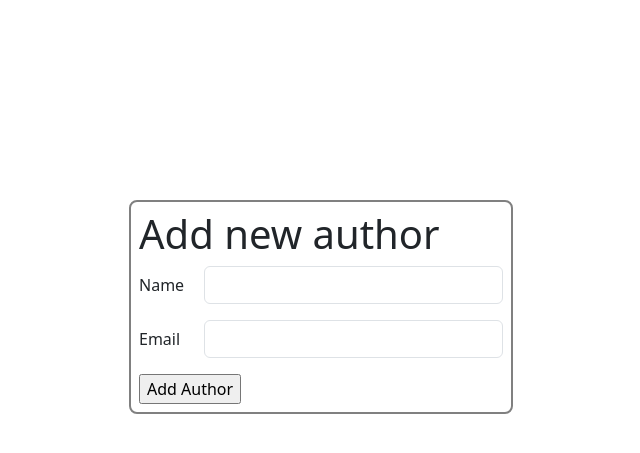
After one commit to rounak161106/modern-application-development, a Flask app: page /create_author in a window 1280 px wide. The commit adds this page. Shown: the top 453 px of the page, without its empty margins (319-959 px from the left). Run offline with Flask 3, Linux system fonts and the light colour scheme.

Commit message:
Add creating new author functionality

```diff
--- a/Flask_sqlalchemy/main.py
+++ b/Flask_sqlalchemy/main.py
@@ -43,6 +43,11 @@ def article_by(user_name):
 def create():
     return render_template("create.html")
 
+@app.route("/create_author", methods=["GET"])
+def create_author():
+    return render_template("create_author.html")
+
+
 @app.route("/add", methods=["POST"])
 def add():
     author_id = request.form.get("author")
@@ -66,6 +71,15 @@ def add():
 
     return redirect("/")
 
+@app.route("/add_author", methods=["POST"])
+def add_author():
+    name = request.form.get("author")
+    email = request.form.get("title")
+    new_author = Author(name=name, email=email)
+    db.session.add(new_author)
+    db.session.commit()
+    return redirect("/")
+
 
 if __name__ == "__main__":
     app.run(debug=True)
--- a/Flask_sqlalchemy/templates/create.html
+++ b/Flask_sqlalchemy/templates/create.html
@@ -7,8 +7,12 @@
     <link href="https://cdn.jsdelivr.net/npm/bootstrap@5.3.8/dist/css/bootstrap.min.css" rel="stylesheet" integrity="sha384-sRIl4kxILFvY47J16cr9ZwB07vP4J8+LH7qKQnuqkuIAvNWLzeN8tE5YBujZqJLB" crossorigin="anonymous">
     <style>
         .canva{
+            border: 2px solid grey;
             width: 60%;
             margin: auto;
+            margin-top: 100px;
+            padding: 8px;
+            border-radius: 8px;
         }
     </style>
 </head>
--- /dev/null
+++ b/Flask_sqlalchemy/templates/create_author.html
@@ -0,0 +1,40 @@
+<!DOCTYPE html>
+<html lang="en">
+<head>
+    <meta charset="UTF-8">
+    <meta name="viewport" content="width=device-width, initial-scale=1.0">
+    <title>Add author</title>
+    <link href="https://cdn.jsdelivr.net/npm/bootstrap@5.3.8/dist/css/bootstrap.min.css" rel="stylesheet" integrity="sha384-sRIl4kxILFvY47J16cr9ZwB07vP4J8+LH7qKQnuqkuIAvNWLzeN8tE5YBujZqJLB" crossorigin="anonymous">
+    <style>
+        .canva{
+            border: 2px solid grey;
+            width: 30%;
+            margin: auto;
+            margin-top: 200px;
+            padding: 8px;
+            border-radius: 8px;
+        }
+    </style>
+</head>
+<body>
+    <div class="canva">
+        <h1>Add new author</h1>
+        <form action="/add_author" method="POST">
+
+        <div class="mb-3 row">
+            <label for="name" class="col-sm-2 col-form-label">Name</label><br>
+            <div class="col-sm-10">
+                <input type="text" class="form-control" id="name" name="name">
+            </div>
+        </div>
+        <div class="mb-3 row">
+            <label for="author" class="col-sm-2 col-form-label">Email</label><br>
+            <div class="col-sm-10">
+                <input type="email" class="form-control" id="email" name="email">
+            </div>
+        </div>
+        <input type="submit" name="" id="" value="Add Author">
+    </form>
+    </div>
+</body>
+</html>
--- a/Flask_sqlalchemy/templates/index.html
+++ b/Flask_sqlalchemy/templates/index.html
@@ -15,7 +15,7 @@
      </style>
     <body>
         <div class="container">
-            <div class="" >
+            <div class="Jombotron" >
                 <h1 class="header-4" style="text-decoration: underline;"> All Articles   </h1><br>
             </div>
 
@@ -45,6 +45,7 @@
 
                 <div class="col-md-4">
                     <a href="/create" class="btn btn-primary">Add Articles</a>
+                    <a href="/create_author" class="btn btn-primary">Add Author</a>
                 </div>
             </div>
         </div>
```
Also changed, not shown: Flask_sqlalchemy/testdb.sqlite3.
